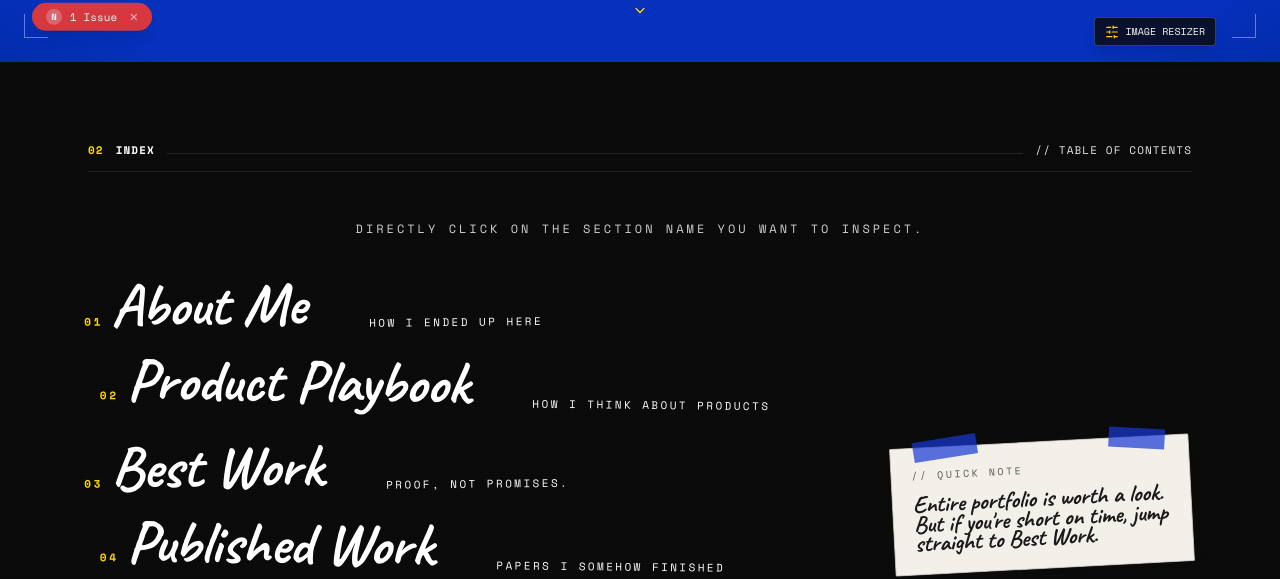
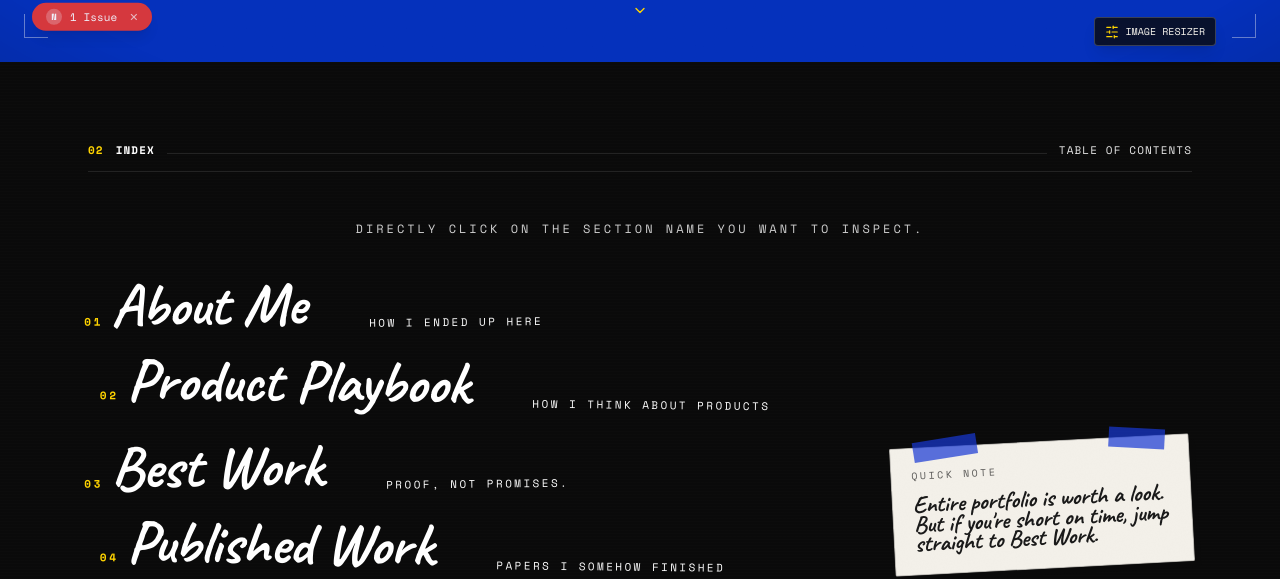
Before and after one commit to onalunchbreak/pankaj-gupta-portfolio, a Next.js app: page / in a window 1280 px wide. Shown: the part 738-1317 px from the top of the page. Built offline with nearby package versions, Linux system fonts and the light colour scheme.

Commit message:
fix(ui): remove // comment prefixes from section headers, quick note, and data entries

```diff
--- a/src/components/sections/_shared.tsx
+++ b/src/components/sections/_shared.tsx
@@ -40,7 +40,7 @@ export function SectionShell({
           {index && <span className="text-[#FFD400]">{index}</span>}
           {label && <span className="text-[#F4F1EA]/70">{label}</span>}
           <span className="ml-auto hidden h-px flex-1 bg-white/10 sm:block" />
-          <span className="hidden sm:inline text-[#F4F1EA]/80">{"// portfolio.sys"}</span>
+          <span className="hidden sm:inline text-[#F4F1EA]/80">{"portfolio.sys"}</span>
           <ShareButton sectionId={id} />
         </motion.div>
       )}
--- a/src/components/sections/nav-index.tsx
+++ b/src/components/sections/nav-index.tsx
@@ -65,7 +65,7 @@ export default function NavIndex() {
               <span className="text-[#FFD400] font-bold">{NAV_INDEX.index}</span>
               <span className="text-white font-bold">{NAV_INDEX.title}</span>
               <span className="ml-auto hidden h-px flex-1 bg-white/10 sm:block" />
-              <span className="hidden sm:inline text-white/90">{"// table of contents"}</span>
+              <span className="hidden sm:inline text-white/90">{"table of contents"}</span>
             </div>
           </motion.div>
 
@@ -89,7 +89,7 @@ export default function NavIndex() {
             />
             <div className="env-paper paper-texture relative w-full rounded-[2px] border border-[#1a1a1a]/30 p-5 shadow-[6px_6px_0_0_rgba(10,10,10,0.6)]">
               <p className="font-mono text-[10px] uppercase tracking-[0.25em] text-[#1a1a1a]/70">
-                {"// quick note"}
+                {"quick note"}
               </p>
               <blockquote className="hand-display mt-3 text-xl leading-tight text-[#1a1a1a] sm:text-2xl">
                 {NAV_INDEX.quickNote}
--- a/src/components/sections/philosophy-quote.tsx
+++ b/src/components/sections/philosophy-quote.tsx
@@ -4,7 +4,7 @@ import { PHILOSOPHY_QUOTE } from "@/lib/data";
 
 export default function PhilosophyQuote() {
   return (
-    <SectionShell id="philosophy" index="// 01" label="PHILOSOPHY">
+    <SectionShell id="philosophy" index="01" label="PHILOSOPHY">
       <div className="relative">
         {/* Oversized decorative quotation glyph, intentionally misaligned */}
         <span
--- a/src/components/sections/product-os.tsx
+++ b/src/components/sections/product-os.tsx
@@ -77,7 +77,7 @@ export default function ProductOS() {
           <span className="text-[#1738D5]">{PRODUCT_OS.index}</span>
           <span className="text-[#2a2a2a]/70">{PRODUCT_OS.title}</span>
           <span className="ml-auto hidden h-px flex-1 bg-[#1a1a1a]/15 sm:block" />
-          <span className="hidden sm:inline">{"// product operating system"}</span>
+          <span className="hidden sm:inline">{"product playbook"}</span>
         </motion.div>
 
         {/* ---- Asymmetric editorial grid: philosophy left, metric right offset ---- */}
--- a/src/lib/data.ts
+++ b/src/lib/data.ts
@@ -161,7 +161,7 @@ export const PRODUCT_OS = {
   centralMetric: { value: 1200, suffix: "+", label: "GLOBAL CUSTOMERS", sub: "PRODUCT PLATFORM OWNERSHIP" },
   annotation: "turns out every edge case eventually becomes a Jira ticket.",
   places: {
-    index: "// PLACES I'VE BUILT AT",
+    index: "PLACES I'VE BUILT AT",
     companies: ["SenseHQ", "Center for Effective Governance of Indian States", "Judge Business School, University of Cambridge", "Bosch Global Software Technologies"],
     note: "different industries. same question. what actually moves the outcome?",
   },
```
